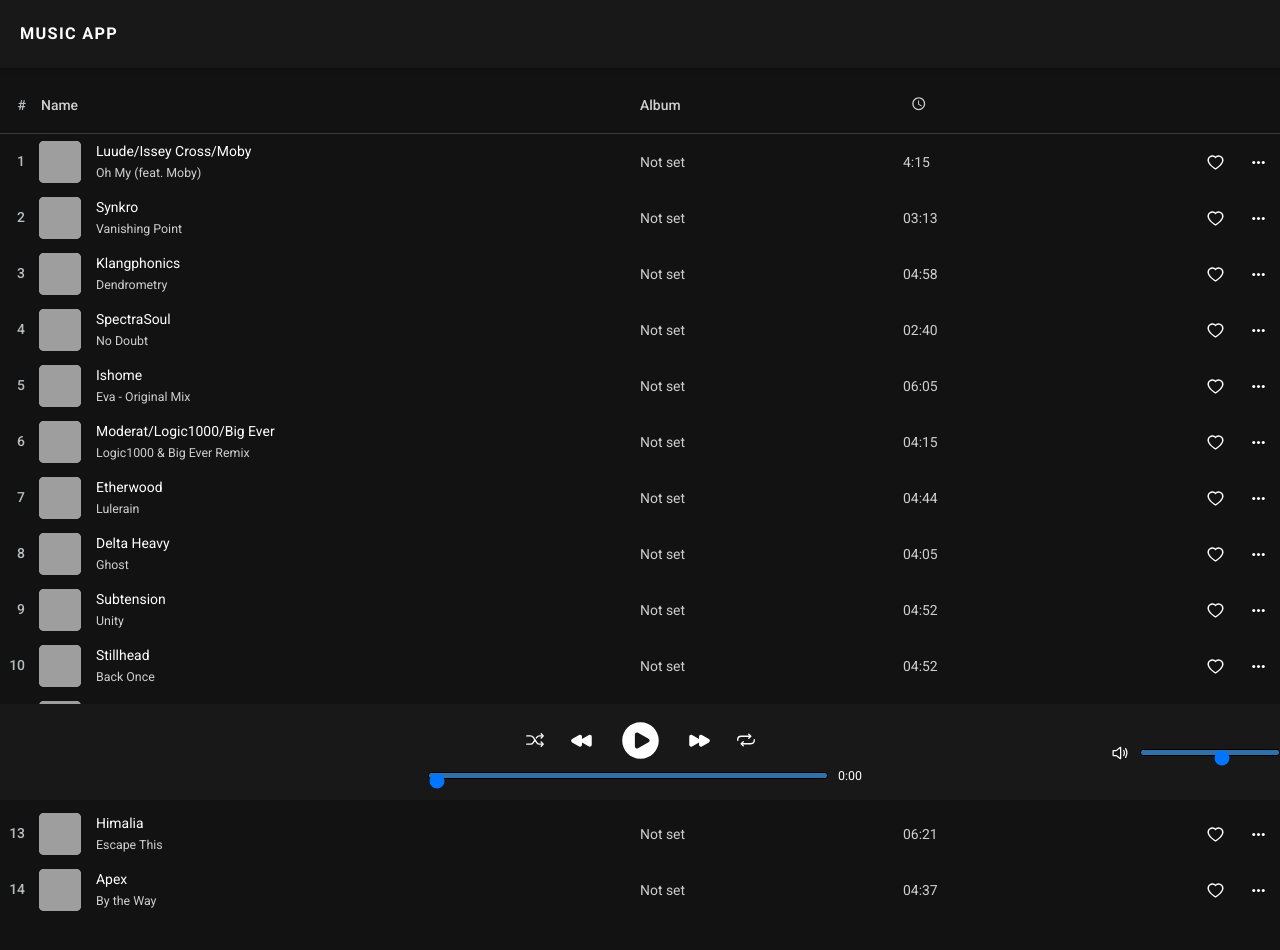
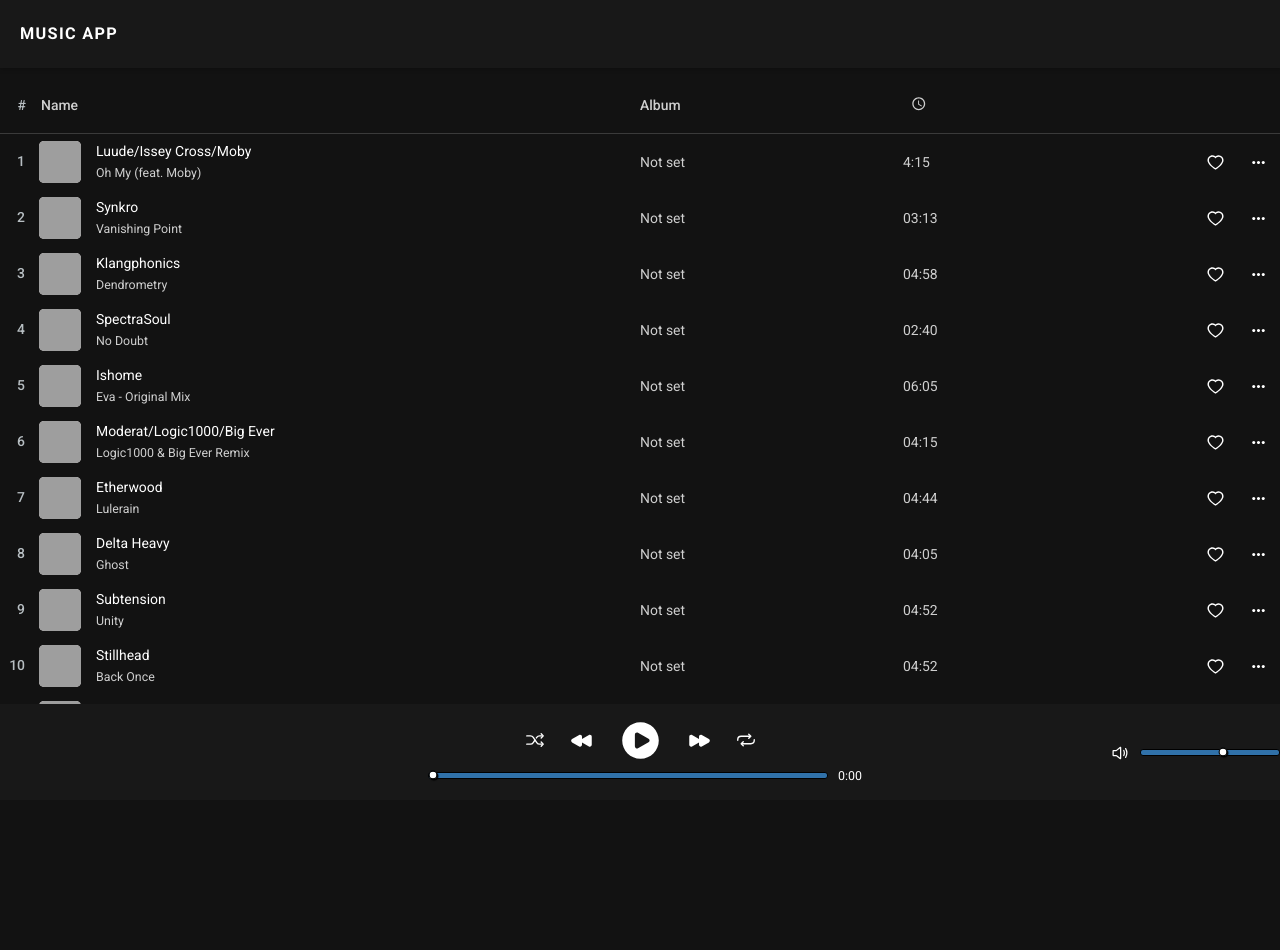
Before and after one commit to gerwld/music-app, a React (Vite) app: page / in a window 1280 px wide. Shown: the top 950 px of the page. After the commit the page ends 800 px from the top, so only its background shows below. Built offline with nearby package versions, Linux system fonts and the light colour scheme; grey boxes are pictures that could not be loaded.

Commit message:
Firefox fixes, pt2

```diff
--- a/src/index.css
+++ b/src/index.css
@@ -17,6 +17,13 @@
   --main-color: #181818;
   --sec-color: #2693d7;
   --vp-header: 68px;
+}
+
+html,
+body {
+  height: 100%;
+  width: 100%;
+  overflow: auto;
 }
 
 a {
@@ -129,7 +136,6 @@ input[type=range]::-moz-range-track {
 }
 
 
-input[type=range]::-moz-range-thumb,
 input[type=range]::-webkit-slider-thumb {
   box-shadow: 1px 1px 1px #000000;
   border: 1px solid #000000;
@@ -147,9 +153,20 @@ input[type=range]::-webkit-slider-thumb {
 }
 
 input[type=range]::-moz-range-thumb {
+  box-shadow: 1px 1px 1px #000000;
+  border: 1px solid #000000;
   height: 7px;
   width: 7px;
   transform: scale(1.25);
+  border-radius: 10px;
+  background: #fff;
+  background-color: #fff;
+  cursor: pointer;
+  -webkit-appearance: none;
+  margin-top: -2px;
+  transform: scale(1.1);
+  transition: 0.1s ease;
+  box-sizing: border-box;
 }
 
 input[type=range]:hover::-webkit-slider-thumb {
```
